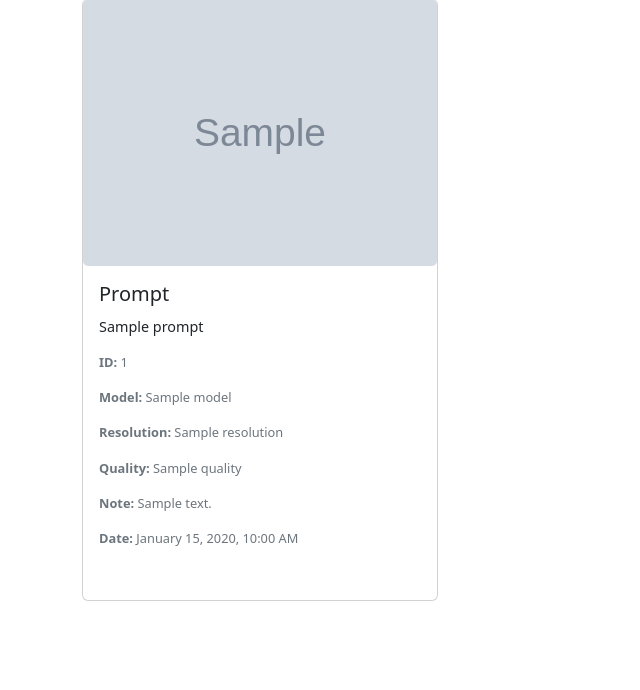
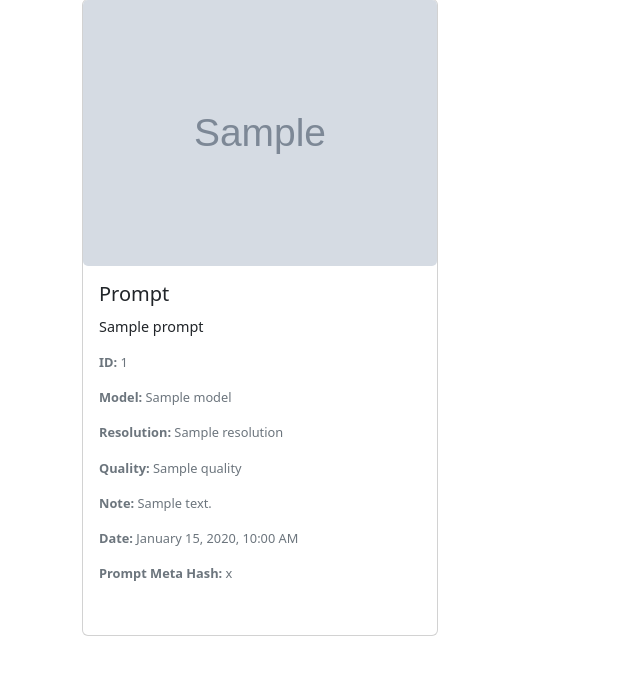
Before and after one commit to nemowang24/DataScienceIntegration, a Django app: template templates/pcomp/prompt_list.html in a window 1280 px wide. Shown: the part 550-1240 px from the top of the page, without its empty margins (0-640 px from the left). Run offline with Django 5.2, Linux system fonts and the light colour scheme; the template is opened without the code that fills it: most values are stand-ins (such as "Sample title", 1, 10 or a date in 2020); grey boxes marked "Sample" are stand-in pictures.

Commit message:
display meta hash when filter by word

```diff
--- a/pcomp/views.py
+++ b/pcomp/views.py
@@ -142,7 +142,8 @@ class PromptListView(TemplateView):
                     'note': prompt.note,
                     'date': local_date,  # Local time instead of UTC
                     'image_url': presigned_url,  # Presigned URL for S3 object
-                    'errorMsg': prompt.imgen_result  # Adding imgen_result as errorMsg
+                    'errorMsg': prompt.imgen_result,  # Adding imgen_result as errorMsg
+                    'prompt_meta_hash': prompt.prompt_meta_hash  # Adding prompt_meta_hash
                 })
             except Exception as e:
                 # If there's an error generating the presigned URL, log it and continue
--- a/templates/pcomp/prompt_list.html
+++ b/templates/pcomp/prompt_list.html
@@ -155,6 +155,7 @@
                         <p><strong>errorMsg:</strong> {{ prompt_item.errorMsg }}</p>
                         {% endif %}
                         <p><strong>Date:</strong> {{ prompt_item.date|date:"F j, Y, g:i A" }}</p>
+                        <p><strong>Prompt Meta Hash:</strong> {{ prompt_item.prompt_meta_hash }}</p>
                     </div>
                 </div>
             </div>
```
